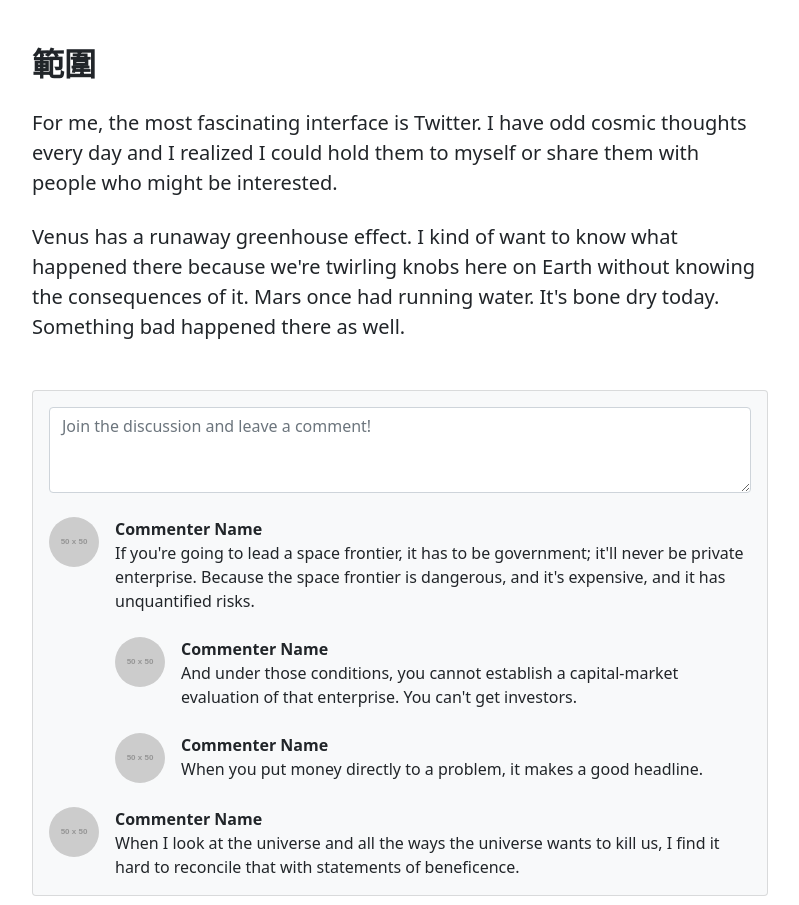
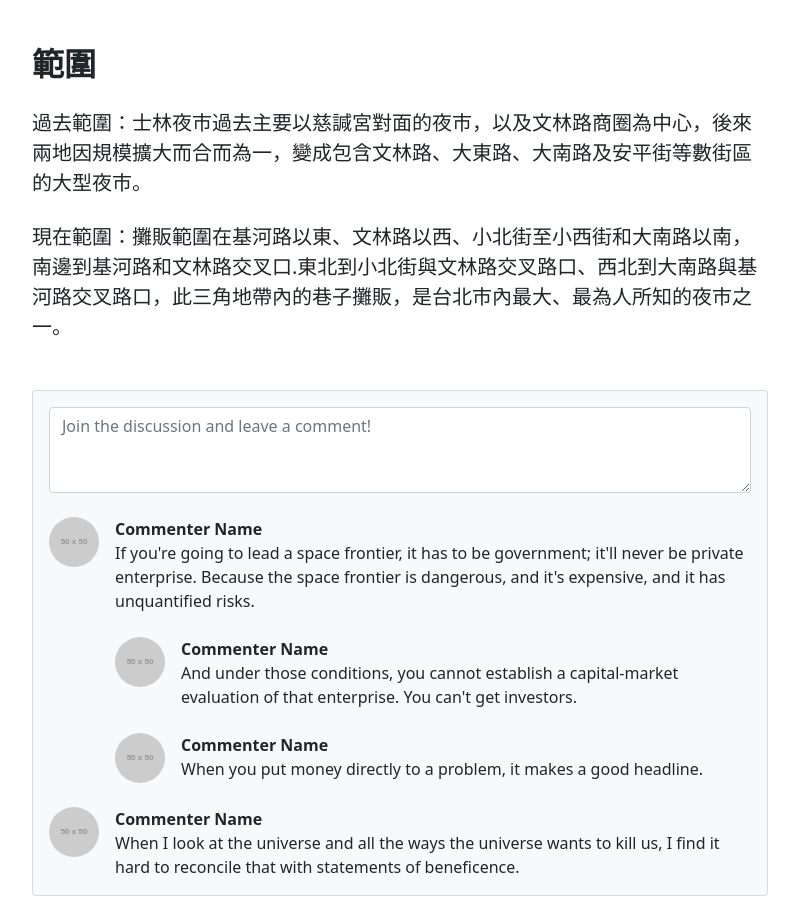
Before and after one commit to kuopoting/k21, a plain HTML site: page index.html in a window 1280 px wide. Shown: the part 1302-2207 px from the top of the page, without its empty margins (50-849 px from the left). Drawn offline with nearby package versions, Linux system fonts and the light colour scheme; placeholder pictures from the web are drawn by us.

Commit message:
Update index.html

```diff
--- a/index.html
+++ b/index.html
@@ -58,8 +58,8 @@
 2011年12月，士林市場改建完成，攤商開始遷移進入，士林臨時市場正式熄燈。
 2012年，台北捷運劍潭站前方的士林臨時市場執行交地、拆除動作，臨時市場用地則計畫作為興建臺北藝術中心之用。2月，士林市場假日人潮太多，臺北市政府消防局士林分隊在星期五、六、日派遣一台消防車戒備時間18點至00點止，以維護安全。4月，士林市場晚上人數擁擠，對於安全和環境品質有顧慮，將啟動人數控管，設置容留人數控管電子計數器，最高上限1400人；當人數超過時，只出不進。</p>
                             <h2 class="fw-bolder mb-4 mt-5">範圍</h2>
-                            <p class="fs-5 mb-4">For me, the most fascinating interface is Twitter. I have odd cosmic thoughts every day and I realized I could hold them to myself or share them with people who might be interested.</p>
-                            <p class="fs-5 mb-4">Venus has a runaway greenhouse effect. I kind of want to know what happened there because we're twirling knobs here on Earth without knowing the consequences of it. Mars once had running water. It's bone dry today. Something bad happened there as well.</p>
+                            <p class="fs-5 mb-4">過去範圍：士林夜市過去主要以慈諴宮對面的夜市，以及文林路商圈為中心，後來兩地因規模擴大而合而為一，變成包含文林路、大東路、大南路及安平街等數街區的大型夜市。</p>
+                            <p class="fs-5 mb-4">現在範圍：攤販範圍在基河路以東、文林路以西、小北街至小西街和大南路以南，南邊到基河路和文林路交叉口.東北到小北街與文林路交叉路口、西北到大南路與基河路交叉路口，此三角地帶內的巷子攤販，是台北市內最大、最為人所知的夜市之一。</p>
                         </section>
                     </article>
                     <!-- Comments section-->
```
